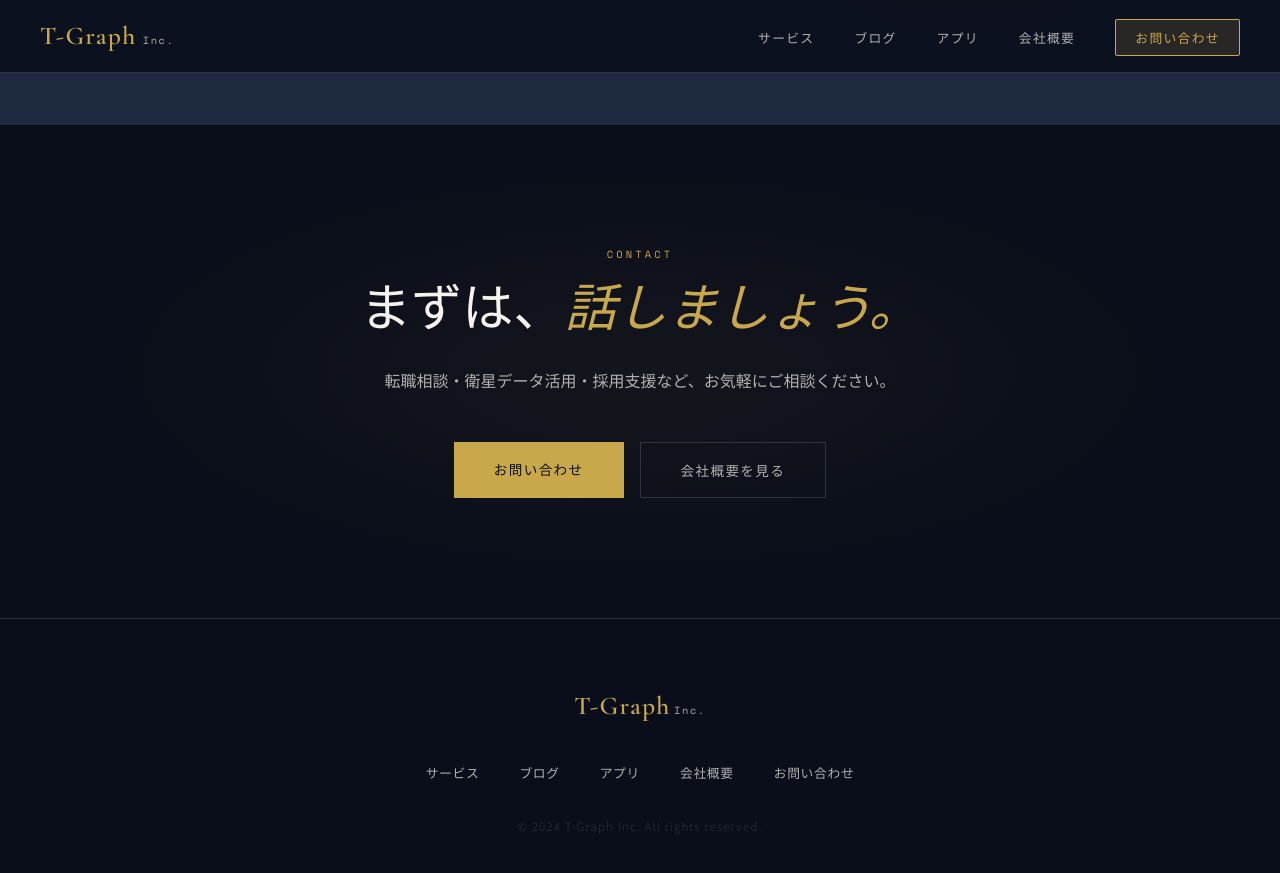
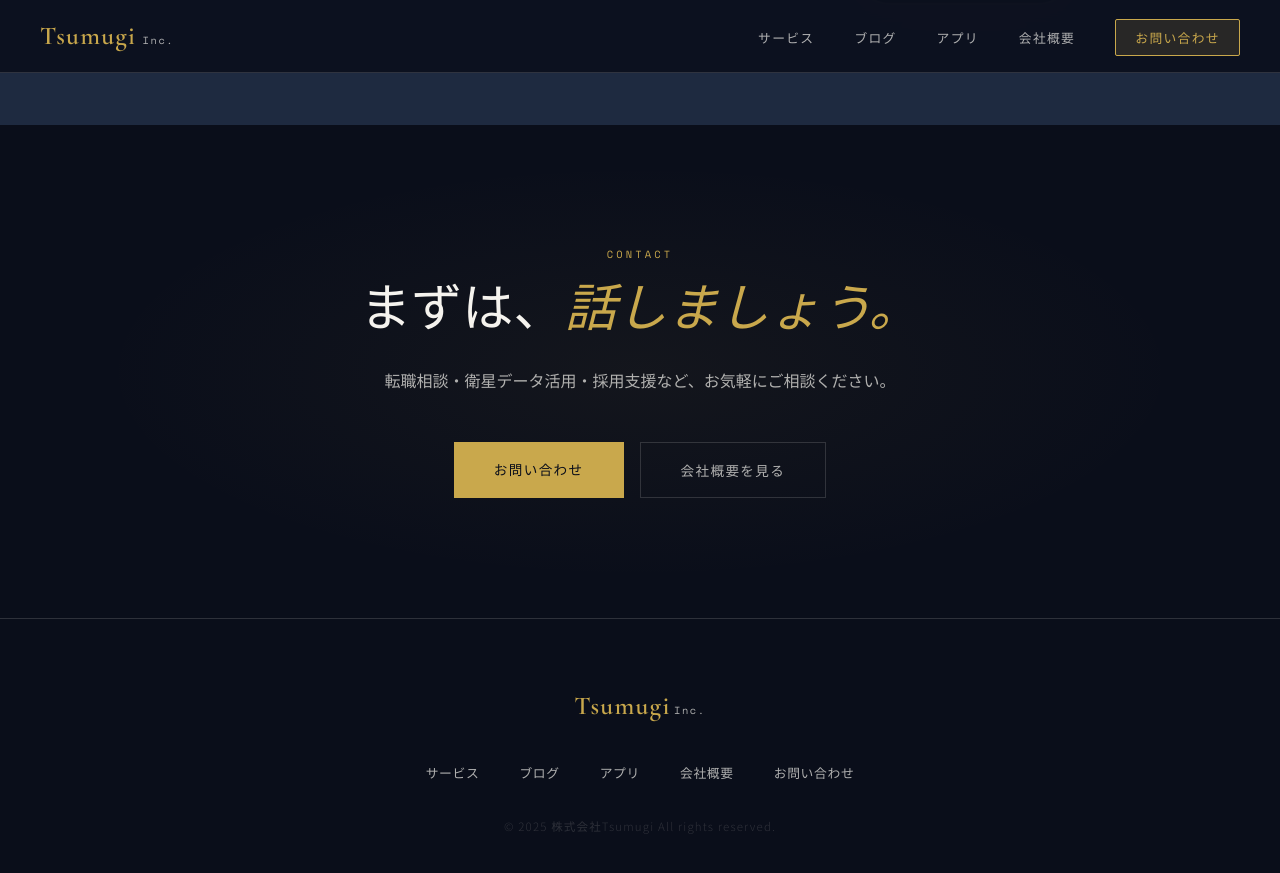
Before and after one commit to TeddyTen/HP_tgraph, a Jekyll site: the page built from index.html, in a window 1280 px wide and 900 px high, scrolled down 3194 px. Shown: the top 873 px of the window. Built offline with Jekyll 4.4.1, drawn with Linux system fonts in a browser that asks for light colours.

Commit message:
Update company name from T-Graph to Tsumugi

```diff
--- a/_layouts/default.html
+++ b/_layouts/default.html
@@ -14,7 +14,7 @@
   <header class="site-header">
     <nav class="nav-inner">
       <a href="/" class="logo">
-        <span class="logo-main">T-Graph</span>
+        <span class="logo-main">Tsumugi</span>
         <span class="logo-sub">Inc.</span>
       </a>
       <button class="nav-toggle" id="navToggle" aria-label="メニュー">
@@ -35,7 +35,7 @@
   <footer class="site-footer">
     <div class="footer-inner">
       <div class="footer-logo">
-        <span class="logo-main">T-Graph</span>
+        <span class="logo-main">Tsumugi</span>
         <span class="logo-sub">Inc.</span>
       </div>
       <div class="footer-links">
@@ -45,7 +45,7 @@
         <a href="/about/">会社概要</a>
         <a href="/contact/">お問い合わせ</a>
       </div>
-      <p class="footer-copy">&copy; 2024 T-Graph Inc. All rights reserved.</p>
+      <p class="footer-copy">&copy; 2025 株式会社Tsumugi All rights reserved.</p>
     </div>
   </footer>
   <script src="{{ "/assets/js/main.js" | relative_url }}"></script>
```
